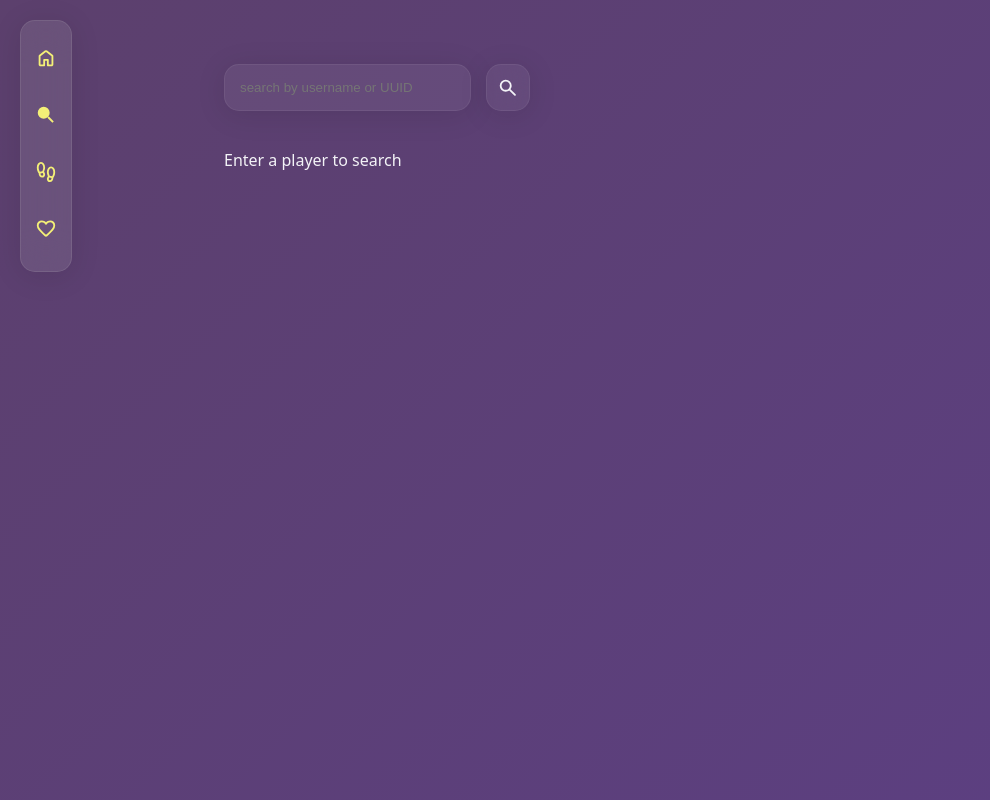
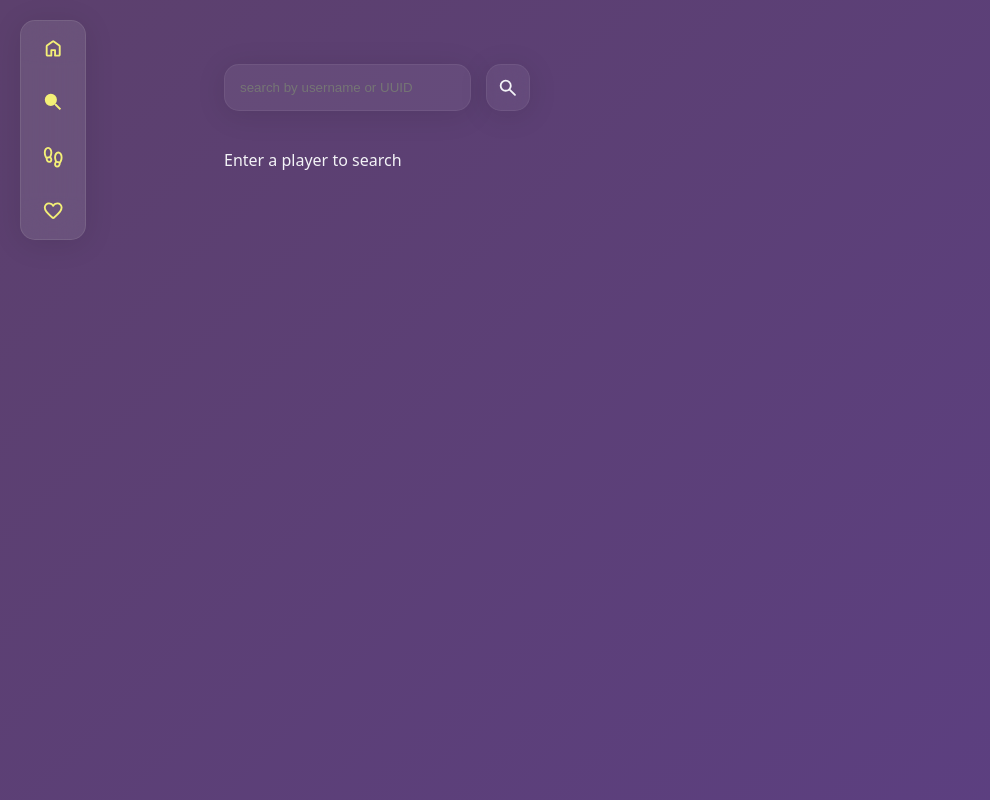
Before and after one commit to GoSkyH1gh/fakemc, a React (Vite) app in the folder frontend/: page /player in a window 1280 px wide. Shown: the whole page, without its empty margins (0-990 px from the left). Built offline with nearby package versions, Linux system fonts and the light colour scheme; a web font is replaced by a local one.

Commit message:
improved sidebar

```diff
--- a/frontend/package.json
+++ b/frontend/package.json
@@ -10,6 +10,7 @@
     "preview": "vite preview"
   },
   "dependencies": {
+    "@tanstack/react-query": "^5.90.5",
     "date-fns": "^4.1.0",
     "motion": "^12.19.2",
     "radix-ui": "^1.4.3",
--- a/frontend/src/index.css
+++ b/frontend/src/index.css
@@ -41,7 +41,7 @@ button:focus-visible {
 }
 
 .sidebar {
-  width: 3.5vw;
+  width: 4rem;
   min-width: 50px;
   backdrop-filter: blur(20px);
   background-color: #ccc2;
@@ -50,46 +50,96 @@ button:focus-visible {
   position: fixed;
   border-radius: 15px;
   margin: 20px;
+  transition: 0.15s ease-in-out;
+  display: flex;
+  flex-direction: column;
+  z-index: 1001;
 }
 
-.sidebar > img {
-  transition: transform 0.2s ease, color 0.2 ease;
-  color: #ccc;
-}
-
-.sidebar > ul {
-  display: flex;
-  flex-direction: column;
-  padding: 10px;
-  gap: 30px;
-}
-
-.sidebar > ul > li {
+.sidebar-icon {
   display: flex;
   justify-content: center;
   align-items: center;
+  gap: 0.5rem;
+  justify-self: center;
 }
 
-.sidebar > ul > li > a > svg {
-  width: 22px;
-  height: 22px;
+.sidebar-icon > svg {
+  display: flex;
+  justify-content: center;
+  align-items: center;
+  width: 1.4rem;
+  height: 1.4rem;
 }
+
+.sidebar-hover {
+  width: 10rem;
+}
+
+.sidebar-row {
+  display: grid;
+  grid-template-columns: 2rem;
+  padding: 1rem;
+  min-height: 1.4rem;
+  box-shadow: none;
+  border-radius: 10px;
+  gap: 0.5rem;
+}
+
+.sidebar-label {
+  animation: sidebar-label-slide-in 0.2s;
+}
+
+.sidebar-label-homepage {
+  color: #101e10;
+}
+
+.sidebar-row:hover {
+  background-color: #ccc2;
+}
+
+.sidebar-hover > .sidebar-row {
+  grid-template-columns: 2rem 1fr;
+}
+
+@keyframes sidebar-label-slide-in {
+  from {
+    opacity: 0.3;
+    transform: translateX(-1rem);
+  }
+  to {
+    opacity: 1;
+    transform: translateX(0);
+  }
+}
+
 
 @media screen and (width < 750px) {
   .sidebar {
     width: auto;
-    padding: 0 10px;
     backdrop-filter: blur(100px);
     background-color: #ccc1;
     box-shadow: 0 4px 30px rgba(0, 0, 0, 0.1);
     border-radius: 15px;
     position: static;
+    flex-direction: row;
+    padding: 0;
+    margin: 10px 0 0 0;
   }
-  .sidebar > ul {
-    flex-direction: row;
-    padding: 10px;
-    margin: 0;
+  .sidebar > .sidebar-row {
+    grid-template-columns: 1fr;
+    padding: 0.4rem;
+    gap: 0;
+    min-height: 2.8rem;
+    min-width: 4rem;
   }
+
+  .sidebar-label {
+    font-size: 1rem;
+    display: flex;
+    justify-content: center;
+  }
+
 
   .app-container {
     flex-direction: column;
--- a/frontend/src/pages/playerComponents/hypixelTabbedData.tsx
+++ b/frontend/src/pages/playerComponents/hypixelTabbedData.tsx
@@ -141,7 +141,6 @@ function HypixelBedwarsPopup({ bedwarsData }: { bedwarsData: BedwarsProfile }) {
           <div className="bedwars-top-row">
             <motion.img
               src={BedwarsHeroIcon}
-              loading="lazy"
               alt="Bedwars"
               variants={iconVariants}
             />
--- a/frontend/src/pages/playerComponents/sidebar.tsx
+++ b/frontend/src/pages/playerComponents/sidebar.tsx
@@ -1,108 +1,108 @@
 import { Link, useLocation } from "react-router-dom";
-import { motion } from "motion/react";
-import { Tooltip } from "radix-ui";
 import { Icon } from "@iconify/react";
 import { MaterialSymbolsSearchFilled } from "../../assets/filledSearchIcon";
+import { useState } from "react";
 
 function Sidebar() {
   const location = useLocation();
+  const [isHovered, setIsHovered] = useState(false);
+  const isHomePage = location.pathname === "/";
   return (
-    <aside className="sidebar">
-      <ul>
-        <Tooltip.Provider>
-          <Tooltip.Root delayDuration={100}>
-            <Tooltip.Trigger asChild>
-              <motion.li
-                whileHover={{ scale: 1.2 }}
-                whileTap={{ scale: 0.9 }}
-                transition={{ ease: "easeInOut", duration: 0.2 }}
-                tabIndex={-1}
+    <aside
+      className={`sidebar ${isHovered ? "sidebar-hover" : ""}`}
+      onMouseEnter={() => setIsHovered(true)}
+      onMouseLeave={() => setIsHovered(false)}
     >
-                <Link to="/">
+      <Link to="/" className="sidebar-row" draggable={false}>
+        <div className="sidebar-icon">
           {location.pathname === "/" ? (
-                    <Icon icon="material-symbols:home-rounded" />
+            <Icon
+              icon="material-symbols:home-rounded"
+              color={isHomePage ? "#101e10" : ""}
+            />
           ) : (
-                    <Icon icon="material-symbols:home-outline-rounded" />
+            <Icon
+              icon="material-symbols:home-outline-rounded"
+              color={isHomePage ? "#101e10" : ""}
+            />
+          )}
+        </div>
+        {isHovered && (
+          <span
+            className={`sidebar-label ${
+              isHomePage ? "sidebar-label-homepage" : ""
+            }`}
+          >
+            Home
+          </span>
         )}
       </Link>
-              </motion.li>
-            </Tooltip.Trigger>
-            <Tooltip.Portal>
-              <Tooltip.Content className="TooltipContent">Home</Tooltip.Content>
-            </Tooltip.Portal>
-          </Tooltip.Root>
-          <Tooltip.Root delayDuration={100}>
-            <Tooltip.Trigger asChild>
-              <motion.li
-                whileHover={{ scale: 1.2 }}
-                whileTap={{ scale: 0.9 }}
-                transition={{ ease: "easeInOut", duration: 0.2 }}
-                tabIndex={-1}
-              >
-                <Link to="/player">
+
+      <Link to="/player" className="sidebar-row" draggable={false}>
+        <div className="sidebar-icon">
           {location.pathname.startsWith("/player") ? (
             <MaterialSymbolsSearchFilled />
           ) : (
-                    <Icon icon="material-symbols:search-rounded" />
+            <Icon
+              icon="material-symbols:search-rounded"
+              color={isHomePage ? "#101e10" : ""}
+            />
+          )}
+        </div>
+        {isHovered && (
+          <span
+            className={`sidebar-label ${
+              isHomePage ? "sidebar-label-homepage" : ""
+            }`}
+          >
+            Search
+          </span>
         )}
       </Link>
-              </motion.li>
-            </Tooltip.Trigger>
-            <Tooltip.Portal>
-              <Tooltip.Content className="TooltipContent">
-                Search for a player
-              </Tooltip.Content>
-            </Tooltip.Portal>
-          </Tooltip.Root>
-          <Tooltip.Root delayDuration={100}>
-            <Tooltip.Trigger asChild>
-              <motion.li
-                whileHover={{ scale: 1.2 }}
-                whileTap={{ scale: 0.9 }}
-                transition={{ ease: "easeInOut", duration: 0.2 }}
-                tabIndex={-1}
-              >
-                <Link to="/track/player">
+
+      <Link to="/track/player" className="sidebar-row" draggable={false}>
+        <div className="sidebar-icon">
           {location.pathname.startsWith("/track/player") ? (
             <Icon icon="material-symbols:footprint" />
           ) : (
-                    <Icon icon="material-symbols:footprint-outline" />
+            <Icon
+              icon="material-symbols:footprint-outline"
+              color={isHomePage ? "#101e10" : ""}
+            />
+          )}
+        </div>
+        {isHovered && (
+          <span
+            className={`sidebar-label ${
+              isHomePage ? "sidebar-label-homepage" : ""
+            }`}
+          >
+            Track
+          </span>
         )}
       </Link>
-              </motion.li>
-            </Tooltip.Trigger>
-            <Tooltip.Portal>
-              <Tooltip.Content className="TooltipContent">
-                Track a player
-              </Tooltip.Content>
-            </Tooltip.Portal>
-          </Tooltip.Root>
-          <Tooltip.Root delayDuration={100}>
-            <Tooltip.Trigger asChild>
-              <motion.li
-                whileHover={{ scale: 1.2 }}
-                whileTap={{ scale: 0.9 }}
-                transition={{ ease: "easeInOut", duration: 0.2 }}
-                tabIndex={-1}
-                className="sidebar-icon"
-              >
-                <Link to="/favorites">
+
+      <Link to="/favorites" className="sidebar-row" draggable={false}>
+        <div className="sidebar-icon">
           {location.pathname === "/favorites" ? (
             <Icon icon="material-symbols:favorite-rounded" />
           ) : (
-                    <Icon icon="material-symbols:favorite-outline-rounded" />
+            <Icon
+              icon="material-symbols:favorite-outline-rounded"
+              color={isHomePage ? "#101e10" : ""}
+            />
+          )}
+        </div>
+        {isHovered && (
+          <span
+            className={`sidebar-label ${
+              isHomePage ? "sidebar-label-homepage" : ""
+            }`}
+          >
+            Favorites
+          </span>
         )}
       </Link>
-              </motion.li>
-            </Tooltip.Trigger>
-            <Tooltip.Portal>
-              <Tooltip.Content className="TooltipContent">
-                Favorites
-              </Tooltip.Content>
-            </Tooltip.Portal>
-          </Tooltip.Root>
-        </Tooltip.Provider>
-      </ul>
     </aside>
   );
 }
```
Also changed, not shown: 2 other files (tests, documents, lock files or other folders). Lines whose indentation alone changed are shown as unchanged.
